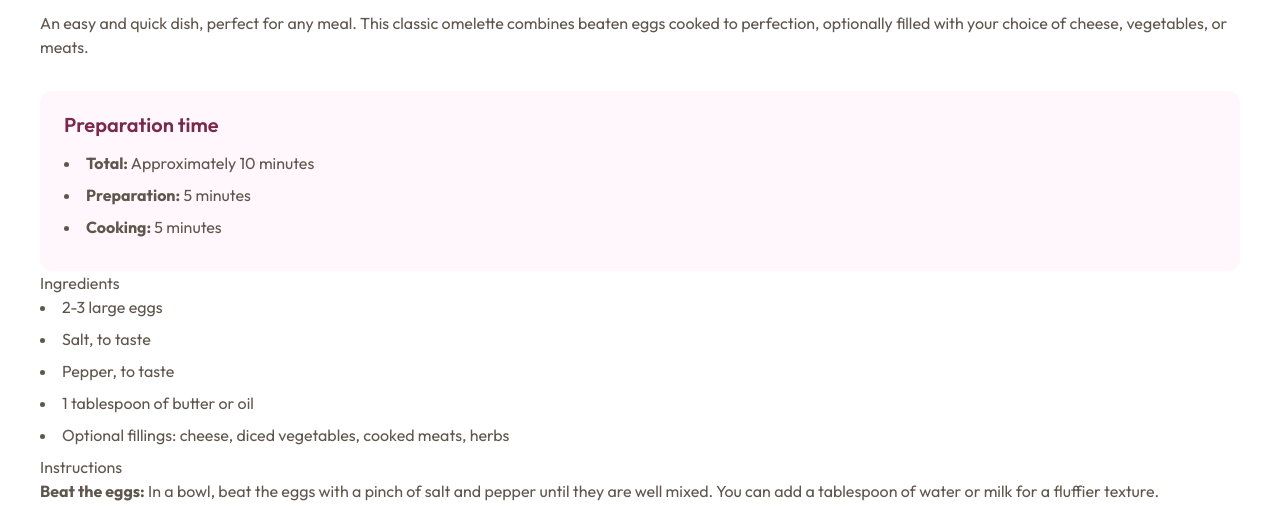
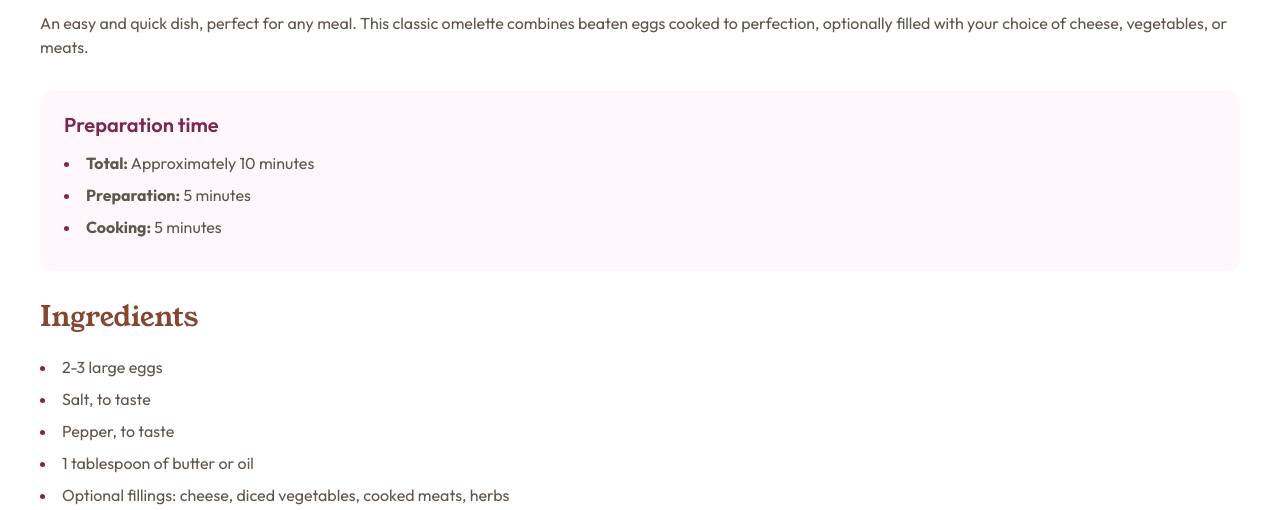
Before and after one commit to ipaulaa/recipe-page, a plain HTML site: page index.html in a window 1280 px wide. Shown: the part 282-792 px from the top of the page. Drawn offline with Linux system fonts and the light colour scheme.

Commit message:
feat: style h2 and section

```diff
--- a/styles/style.css
+++ b/styles/style.css
@@ -58,16 +58,31 @@ div > p {
 }
 
 ul {
+  list-style: disc inside;
+}
+
+li::marker {
   color: var(--rose-800);
-  list-style: disc inside;
-  /* TODO: change distance of list-style to 16px */
 }
 
 li {
-  color: var(--stone-600);
   margin-bottom: 8px;
 }
 
 strong {
   font-weight: 700;
 }
+
+section:has(#ingredients, #instructions) {
+  padding-bottom: 32px;
+  border-bottom: 1px solid var(--stone-150);
+}
+
+h2:not(#prep-time) {
+  margin: 32px 0 24px;
+  color: var(--brown-800);
+  font-family: "Young Serif", serif;
+
+  font-size: 1.75rem;
+  line-height: 100%;
+}
```
